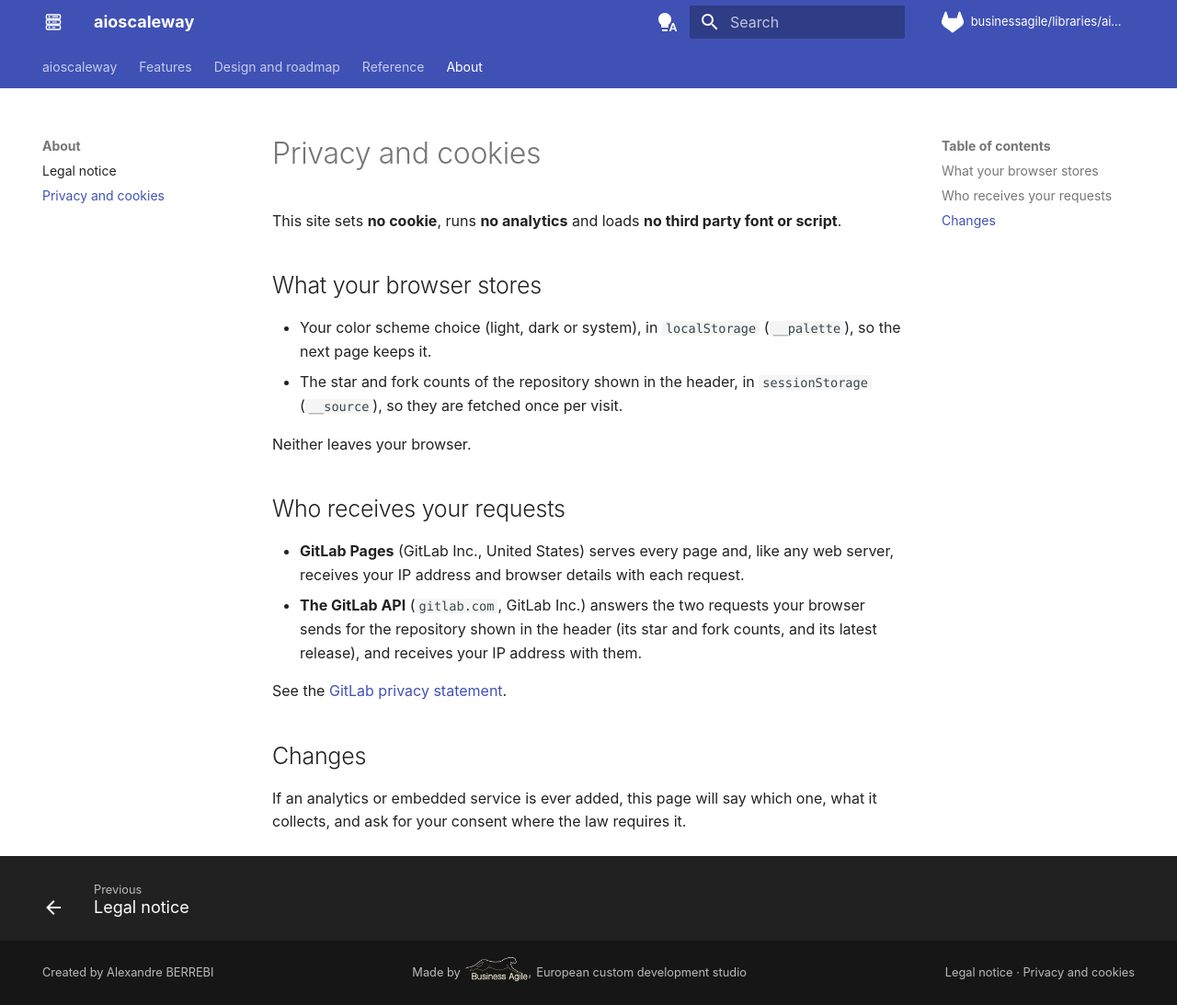
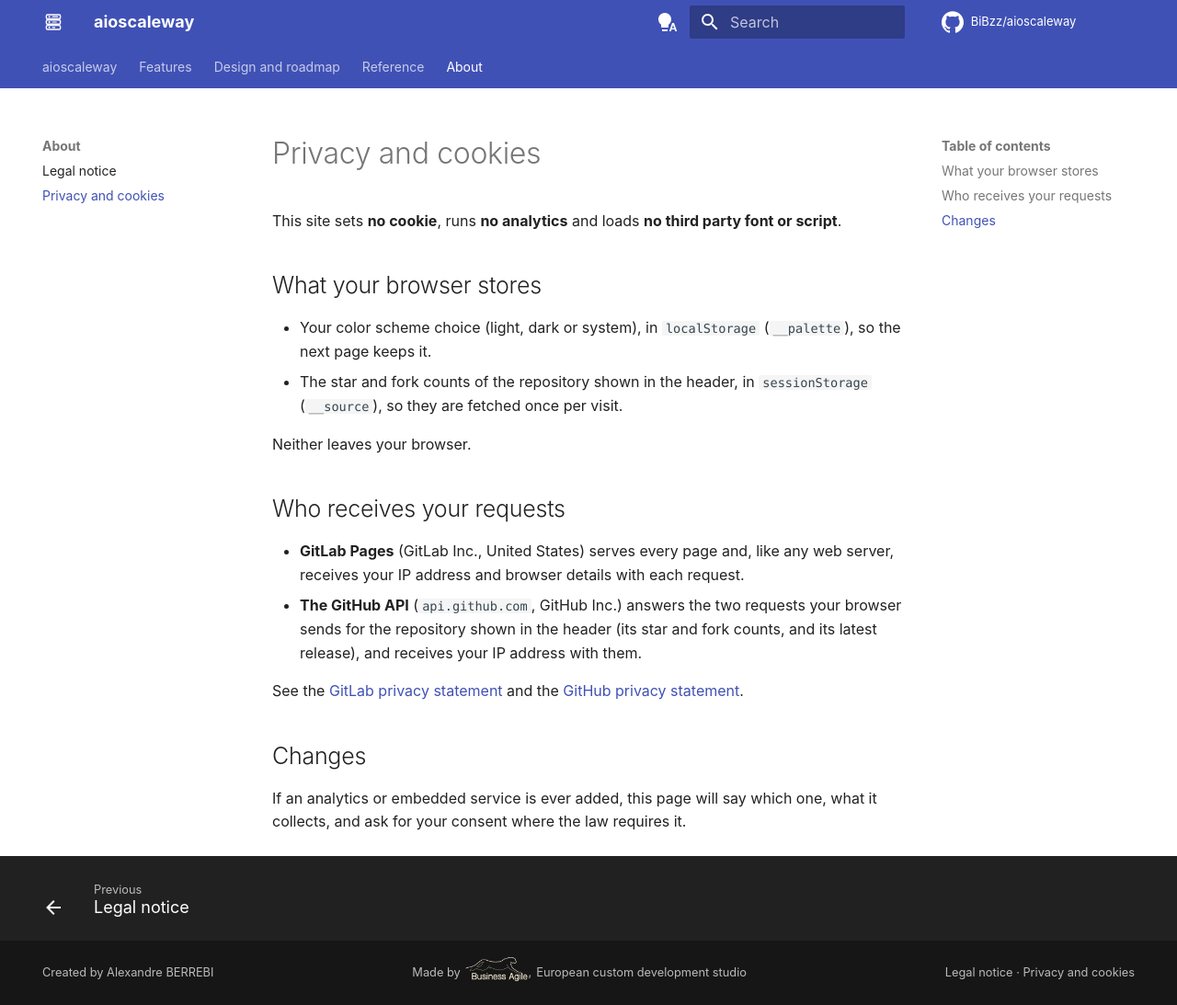
Before and after one commit to BiBzz/aioscaleway, an MkDocs documentation site: the page built from docs/about/privacy.md, in a window 1280 px wide and 1093 px high. Shown: the whole window at 92% size. Built offline with MkDocs 1.6.1 and Material for MkDocs 9.7.7, drawn with Linux system fonts in a browser that asks for light colours; comment, search, counter and statistics services are not loaded.

Commit message:
docs: show GitHub as the public repository
Stars, issues, pull requests and releases live on GitHub, but the docs header,
the PyPI links, the citation and the JSON-LD pointed to GitLab, so visitors
starred one platform and reported on the other. GitLab stays the source of
truth, and CONTRIBUTING.md still describes how pull requests are merged there.

```diff
--- a/docs/about/privacy.md
+++ b/docs/about/privacy.md
@@ -16,9 +16,10 @@ Neither leaves your browser.
 ## Who receives your requests
 
 - **GitLab Pages** (GitLab Inc., United States) serves every page and, like any web server, receives your IP address and browser details with each request.
-- **The GitLab API** (`gitlab.com`, GitLab Inc.) answers the two requests your browser sends for the repository shown in the header (its star and fork counts, and its latest release), and receives your IP address with them.
+- **The GitHub API** (`api.github.com`, GitHub Inc.) answers the two requests your browser sends for the repository shown in the header (its star and fork counts, and its latest release), and receives your IP address with them.
 
-See the [GitLab privacy statement](https://about.gitlab.com/privacy/).
+See the [GitLab privacy statement](https://about.gitlab.com/privacy/) and the
+[GitHub privacy statement](https://docs.github.com/en/site-policy/privacy-policies/github-general-privacy-statement).
 
 ## Changes
 
--- a/mkdocs.yml
+++ b/mkdocs.yml
@@ -38,12 +38,12 @@ theme:
   - search.suggest
   - toc.follow
   icon:
-    repo: simple/gitlab
+    repo: simple/github
   logo: img/icon-white.svg
   favicon: img/favicon.svg
   language: en
-repo_name: businessagile/libraries/aioscaleway
-repo_url: https://gitlab.com/businessagile/libraries/aioscaleway
+repo_name: BiBzz/aioscaleway
+repo_url: https://github.com/BiBzz/aioscaleway
 edit_uri: ""
 copyright: >-
   <span class="ba-author">Created by <a href="https://businessagile.eu/en/about" target="_blank" rel="noopener">Alexandre BERREBI</a></span>
--- a/overrides/main.html
+++ b/overrides/main.html
@@ -38,7 +38,7 @@
       "name": "aioscaleway",
       "description": "Asynchronous, fully typed Python client for every Scaleway API.",
       "url": "https://aioscaleway.businessagile.eu/",
-      "codeRepository": "https://gitlab.com/businessagile/libraries/aioscaleway",
+      "codeRepository": "https://github.com/BiBzz/aioscaleway",
       "programmingLanguage": "Python",
       "runtimePlatform": "Python 3.12+",
       "license": "https://opensource.org/license/mit",
--- a/pyproject.toml
+++ b/pyproject.toml
@@ -38,10 +38,9 @@ dependencies = [
 [project.urls]
 Homepage = "https://aioscaleway.businessagile.eu"
 Documentation = "https://aioscaleway.businessagile.eu"
-Repository = "https://gitlab.com/businessagile/libraries/aioscaleway"
-Mirror = "https://github.com/BiBzz/aioscaleway"
+Repository = "https://github.com/BiBzz/aioscaleway"
 Issues = "https://github.com/BiBzz/aioscaleway/issues"
-Changelog = "https://gitlab.com/businessagile/libraries/aioscaleway/-/blob/development/CHANGELOG.md"
+Changelog = "https://github.com/BiBzz/aioscaleway/blob/development/CHANGELOG.md"
 
 [dependency-groups]
 dev = [
```
Also changed, not shown: CHANGELOG.md (+2 -2 lines), README.md (+1 -3 lines), docs/about/legal-notice.md (+1 -1 lines), docs/index.md (+3 -5 lines), 1 other file.
